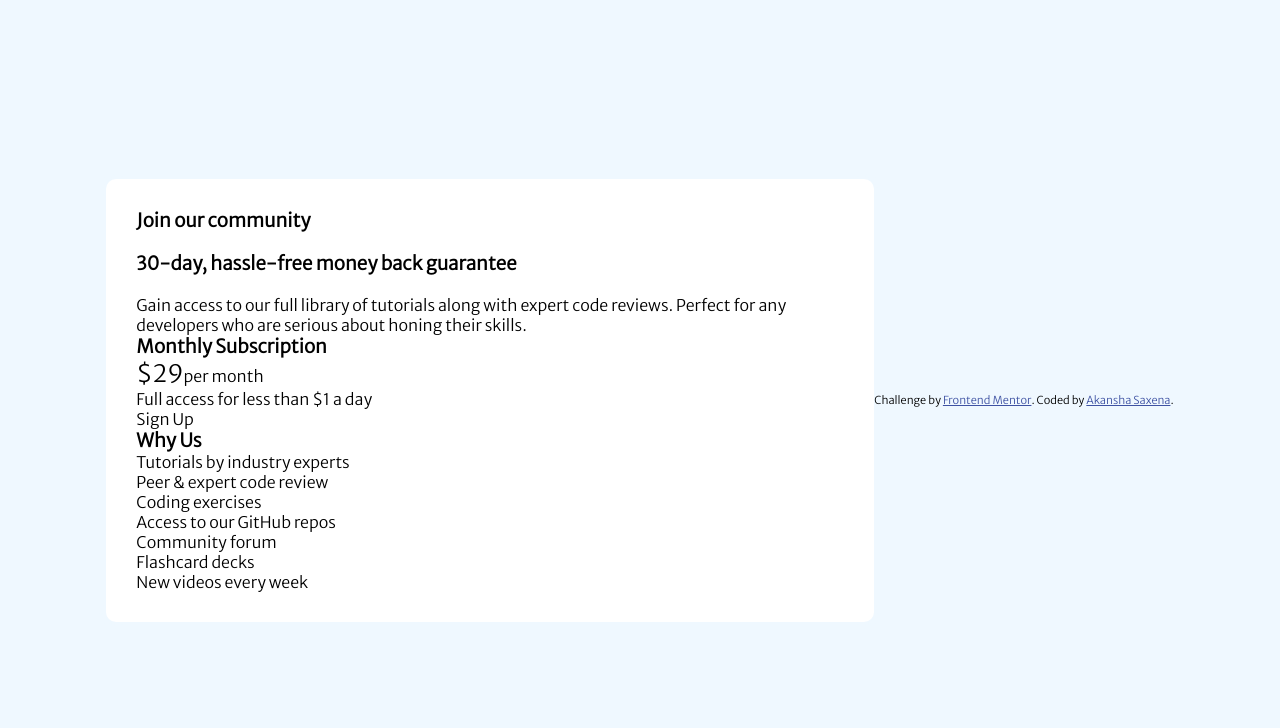
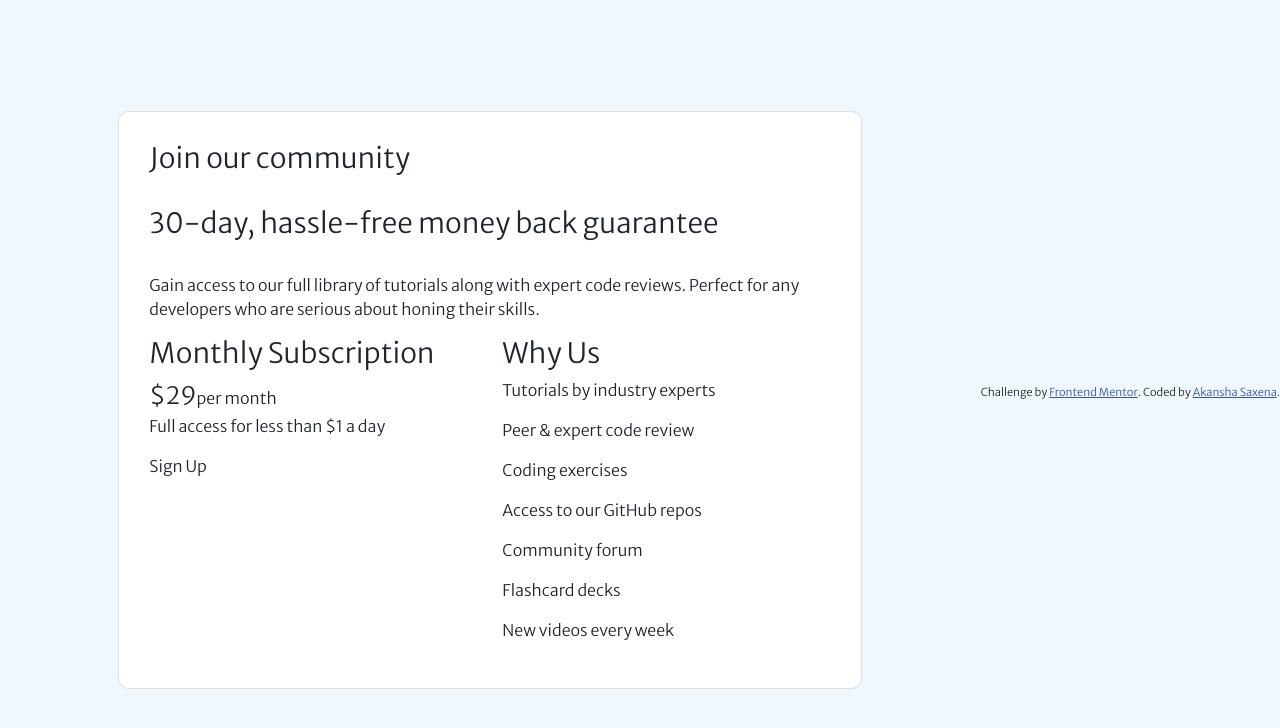
Before and after one commit to Akansha0211/Single-price-grid-component, a plain HTML site: page index.html in a window 1280 px wide. Drawn offline with nearby package versions, Linux system fonts and the light colour scheme.

Commit message:
Included Bootstarp layout

```diff
--- a/index.html
+++ b/index.html
@@ -7,6 +7,8 @@
   <link rel="icon" type="image/png" sizes="32x32" href="./images/favicon-32x32.png">
 
   <title>Frontend Mentor | Single Price Grid Component</title>
+  <!-- Bootstrap cdn -->
+  <link href="https://cdn.jsdelivr.net/npm/bootstrap@5.0.0-beta1/dist/css/bootstrap.min.css" rel="stylesheet" integrity="sha384-giJF6kkoqNQ00vy+HMDP7azOuL0xtbfIcaT9wjKHr8RbDVddVHyTfAAsrekwKmP1" crossorigin="anonymous">
   <!-- Google Fonts -->
   <link rel="preconnect" href="https://fonts.gstatic.com">
   <link href="https://fonts.googleapis.com/css2?family=Gochi+Hand&family=Merriweather+Sans:wght@300&display=swap" rel="stylesheet">
@@ -22,7 +24,18 @@
 <body>
   <div class="container">
     <div class="card">
-      <div class="top">
+      <!-- <div class="top">
+        <h3><span id="title-1">Join our community</span></h3>
+        <br>
+        <h3><span id="title-2">30-day, hassle-free money back guarantee</span></h3>
+        <br>
+        <p>Gain access to our full library of tutorials along with expert code reviews.
+          Perfect for any developers who are serious about honing their skills.
+        </p>
+      </div> -->
+
+      <div class="row">
+        <div class="col-12">
           <h3><span id="title-1">Join our community</span></h3>
           <br>
           <h3><span id="title-2">30-day, hassle-free money back guarantee</span></h3>
@@ -31,7 +44,10 @@
             Perfect for any developers who are serious about honing their skills.
           </p>
         </div>
+      </div>
 
+      <div class="row">
+        <div class="col-6">
           <div class="left-card">
             <h3><span class="left-title">Monthly Subscription</span></h3>
 
@@ -41,7 +57,8 @@
 
             Sign Up
           </div>
-
+        </div>
+        <div class="col-6">
           <div class="card-right">
             <h3><span>Why Us</span></h3>
 
@@ -55,6 +72,8 @@
           </div>
         </div>
       </div>
+    </div>
+  </div>
   <footer>
     <p class="attribution">
       Challenge by <a href="https://www.frontendmentor.io?ref=challenge" target="_blank">Frontend Mentor</a>.
```
Lines whose indentation alone changed are shown as unchanged.
